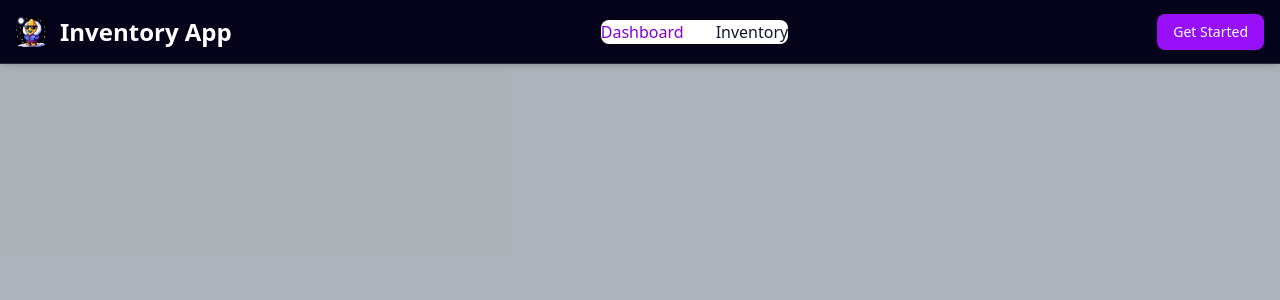
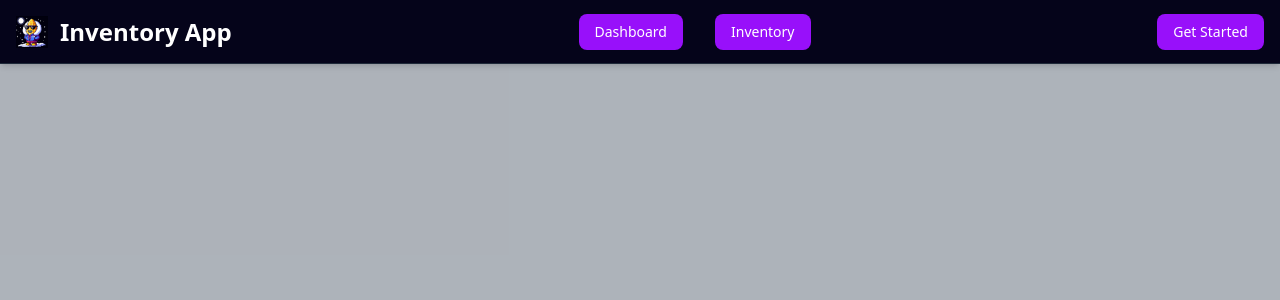
Before and after one commit to Mar915/AWSWebAppPractice, a React (Vite) app in the folder inventory-frontend/: page / in a window 1280 px wide. Shown: the top 300 px of the page. Built offline with nearby package versions, Linux system fonts and the light colour scheme.

Commit message:
worked on Navbar styling

```diff
--- a/inventory-frontend/src/components/Navbar.jsx
+++ b/inventory-frontend/src/components/Navbar.jsx
@@ -5,12 +5,12 @@ function Navbar() {
   const [isOpen, setIsOpen] = useState(false);
 
   return (
-    <nav className="fixed top-0 start-0 z-20 w-full h-16 shadow-md border-b border-gray-800 bg-[#05041a] text-white shadow-md">
+    <nav className="fixed top-0 start-0 z-20 w-full h-16 border-b border-gray-800 bg-[#05041a] text-white shadow-md">
       <div className="flex flex-wrap items-center justify-between mx-auto px-4 py-2 h-full">
         {/* Logo + App Title */}
         <Link to="/" className="flex items-center space-x-3">
           <img src="/elote cozy4.jpg" className="h-8" />
-          <span className="text-2xl font-semibold whitespace-nowrap text-[#ffffff]">
+          <span className="text-2xl font-semibold whitespace-nowrap text-white">
             Inventory App
           </span>
         </Link>
@@ -38,16 +38,20 @@ function Navbar() {
 
         {/* Responsive menu links */}
         <div
+          id="navbar-sticky"
           className={`${
             isOpen ? "block" : "hidden"
-          } items-center justify-between w-full md:flex md:w-auto md:order-1`}
-          id="navbar-sticky"
+          } w-full md:flex md:w-auto md:order-1
+          p-4 mt-4 md:p-0 md:mt-0
+          border border-white/30
+          md:border-0 rounded-lg text-white
+          font-medium items-center`}
         >
-          <ul className="flex flex-col p-4 md:p-0 mt-4 md:mt-0 font-medium border border-gray-100 md:border-0 rounded-lg bg-gray-50 md:bg-white md:flex-row md:space-x-8 dark:bg-gray-800 md:dark:bg-gray-900 dark:border-gray-700">
+          <ul className="flex flex-col md:flex-row md:space-x-8">
             <li>
               <Link
                 to="/"
-                className="block px-3 py-2 text-white bg-purple-700 rounded md:bg-transparent md:text-purple-700 md:p-0"
+                className="block text-white bg-purple-600 hover:bg-purple-700 font-medium text-sm px-4 py-2 rounded-lg transition transform hover:scale-105"
               >
                 Dashboard
               </Link>
@@ -55,7 +59,7 @@ function Navbar() {
             <li>
               <Link
                 to="/inventory"
-                className="block px-3 py-2 text-gray-900 rounded hover:bg-gray-100 md:hover:bg-transparent md:hover:text-purple-700 md:p-0 dark:text-white dark:hover:bg-gray-700 dark:hover:text-white"
+                className="block text-white bg-purple-600 hover:bg-purple-700 font-medium text-sm px-4 py-2 rounded-lg transition transform hover:scale-105"
               >
                 Inventory
               </Link>
```
